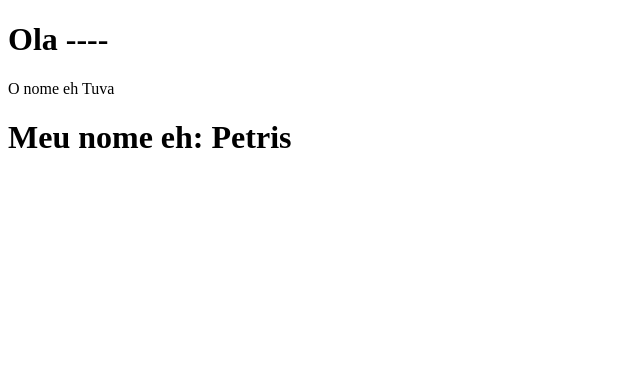
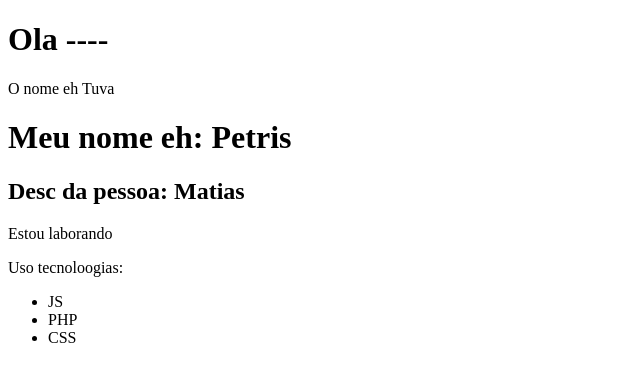
Before and after one commit to caiosantosSTL/tutorialVuejsCLI, a Vue app: page / in a window 1280 px wide. Shown: the top 382 px of the page, without its empty margins (0-640 px from the left). Built offline with nearby package versions, Linux system fonts and the light colour scheme.

Commit message:
update components tree

```diff
--- a/src/App.vue
+++ b/src/App.vue
@@ -1,13 +1,15 @@
 <template>
     <NovoComponente/>
     <life-cycle/>
+    <persono/>
 </template>
 
 <script>
 import LifeCycle from './components/LifeCycle.vue'
 import NovoComponente from './components/NovoComponente.vue'
+import Persono from './components/Persono.vue'
 export default {
-  components: { NovoComponente, LifeCycle },
+  components: { NovoComponente, LifeCycle, Persono },
   name: 'App'
 }
 </script>
--- /dev/null
+++ b/src/components/Infos.vue
@@ -0,0 +1,17 @@
+<template>
+  <div>
+    <p>Estou laborando</p>
+    <p>Uso tecnoloogias:</p>
+    <ul>
+      <li>JS</li>
+      <li>PHP</li>
+      <li>CSS</li>
+    </ul>
+  </div>
+</template>
+
+<script>
+export default {
+  name: "Infos",
+};
+</script>
--- /dev/null
+++ b/src/components/Persono.vue
@@ -0,0 +1,19 @@
+<template>
+  <div>
+    <h2>Desc da pessoa: {{ nome }}</h2>
+    <Infos />
+  </div>
+</template>
+
+<script>
+import Infos from "./Infos.vue"; //import Infos component
+export default {
+  components: { Infos }, //import Infos component
+  name: "Pessoa",
+  data() {
+    return {
+      nome: "Matias",
+    };
+  },
+};
+</script>
```
